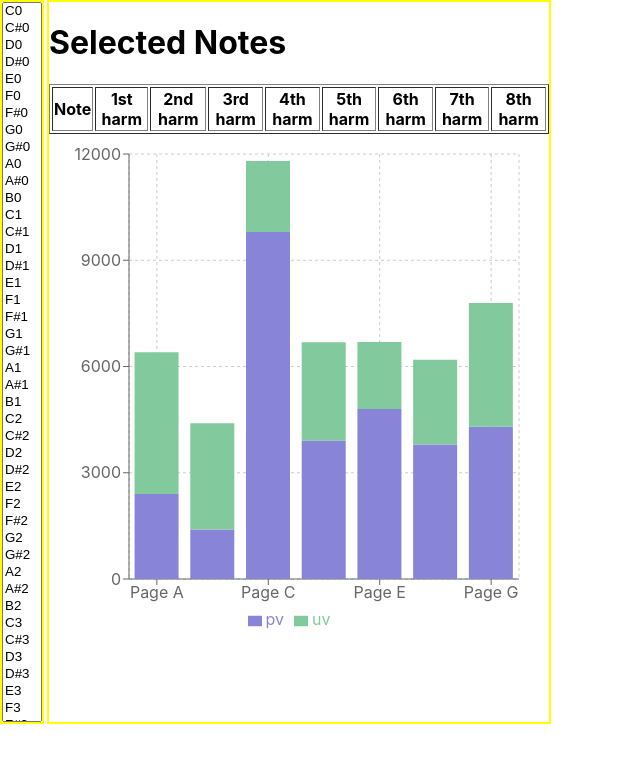
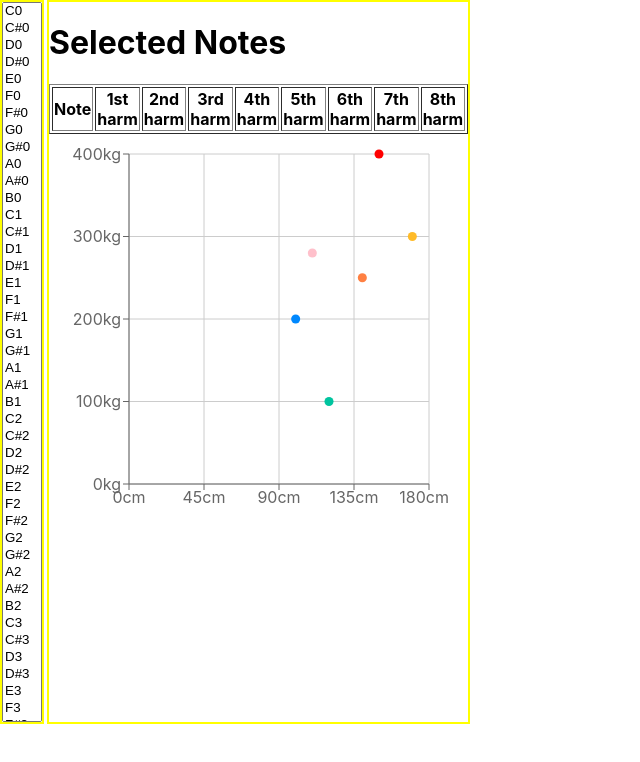
Before and after one commit to sm-felipe/harmonic-calc, a React (Create React App) app: page / in a window 1280 px wide. Shown: the top 762 px of the page, without its empty margins (0-640 px from the left). Built offline with nearby package versions, Linux system fonts and the light colour scheme.

Commit message:
sample spectogram

```diff
--- a/src/components/Spectogram.jsx
+++ b/src/components/Spectogram.jsx
@@ -1,76 +1,38 @@
-import {Bar, BarChart, CartesianGrid, Legend, ResponsiveContainer, Tooltip, XAxis, YAxis} from "recharts";
+import {CartesianGrid, Cell, Scatter, ScatterChart, Tooltip, XAxis, YAxis} from "recharts";
 import React from "react";
 
+const data = [
+    { x: 100, y: 200, z: 200 },
+    { x: 120, y: 100, z: 260 },
+    { x: 170, y: 300, z: 400 },
+    { x: 140, y: 250, z: 280 },
+    { x: 150, y: 400, z: 500 },
+    { x: 110, y: 280, z: 200 },
+];
+const COLORS = ['#0088FE', '#00C49F', '#FFBB28', '#FF8042', 'red', 'pink'];
 
-const data = [
-    {
-        name: 'Page A',
-        uv: 4000,
-        pv: 2400,
-        amt: 2400,
-    },
-    {
-        name: 'Page B',
-        uv: 3000,
-        pv: 1398,
-        amt: 2210,
-    },
-    {
-        name: 'Page C',
-        uv: 2000,
-        pv: 9800,
-        amt: 2290,
-    },
-    {
-        name: 'Page D',
-        uv: 2780,
-        pv: 3908,
-        amt: 2000,
-    },
-    {
-        name: 'Page E',
-        uv: 1890,
-        pv: 4800,
-        amt: 2181,
-    },
-    {
-        name: 'Page F',
-        uv: 2390,
-        pv: 3800,
-        amt: 2500,
-    },
-    {
-        name: 'Page G',
-        uv: 3490,
-        pv: 4300,
-        amt: 2100,
-    },
-];
 
 export function Spectogram({harmonicMatrix}) {
     return (
-        <div style={{height: '500px', width: '500px'}}>
-            <ResponsiveContainer width="100%" height="100%">
-                <BarChart
-                    width={500}
-                    height={300}
-                    data={data}
-                    margin={{
-                        top: 20,
-                        right: 30,
-                        left: 20,
-                        bottom: 5,
-                    }}
-                >
-                    <CartesianGrid strokeDasharray="3 3"/>
-                    <XAxis dataKey="name"/>
-                    <YAxis/>
-                    <Tooltip/>
-                    <Legend/>
-                    <Bar dataKey="pv" stackId="a" fill="#8884d8"/>
-                    <Bar dataKey="uv" stackId="a" fill="#82ca9d"/>
-                </BarChart>
-            </ResponsiveContainer>
-        </div>
+        <ScatterChart
+            width={400}
+            height={400}
+            margin={{
+                top: 20,
+                right: 20,
+                bottom: 20,
+                left: 20,
+            }}
+        >
+            <CartesianGrid />
+            <XAxis type="number" dataKey="x" name="stature" unit="cm" />
+            <YAxis type="number" dataKey="y" name="weight" unit="kg" />
+            <Tooltip cursor={{ strokeDasharray: '3 3' }} />
+            <Scatter name="A school" data={data} fill="#8884d8">
+                {data.map((entry, index) => (
+                    <Cell key={`cell-${index}`} fill={COLORS[index % COLORS.length]} />
+                ))}
+            </Scatter>
+        </ScatterChart>
     );
 }
```
